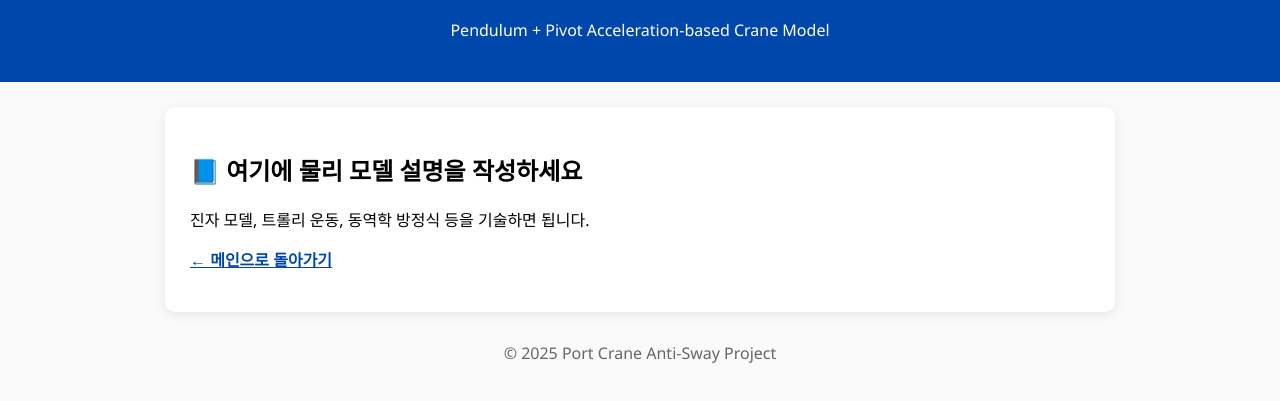
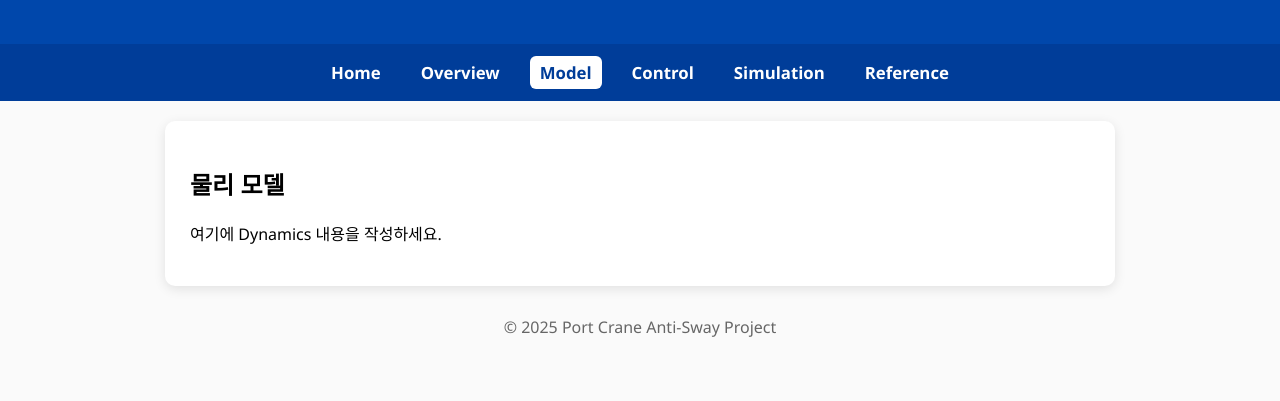
Before and after one commit to sweetyspicypunch/port-crane-Anti-sway-project, a plain HTML site: page model.html in a window 1280 px wide. Shown: the part 95-496 px from the top of the page. Drawn offline with Linux system fonts and the light colour scheme.

Commit message:
Update model.html
상단 네비게이션 바 추가 업데이트

```diff
--- a/model.html
+++ b/model.html
@@ -2,18 +2,29 @@
 <html lang="ko">
 <head>
   <meta charset="UTF-8">
-  <title>물리 모델 (Dynamics)</title>
+  <title>Model</title>
   <meta name="viewport" content="width=device-width, initial-scale=1">
 
   <style>
     body { margin: 0; background: #fafafa; font-family: "Segoe UI", sans-serif; }
     header { background: #0047ab; color: white; padding: 25px; text-align: center; }
+
+    .navbar {
+      background: #003d99; padding: 12px 20px;
+      display: flex; gap: 20px; justify-content: center;
+    }
+    .navbar a {
+      color: white; font-weight: bold; text-decoration: none;
+      padding: 5px 10px; border-radius: 6px; font-size: 1.05em;
+    }
+    .navbar a.active { background: white; color: #003d99; }
+
     .container {
       max-width: 900px; margin: 0 auto; padding: 25px;
       background: white; border-radius: 10px;
-      margin-top: 25px; box-shadow: 0 3px 12px rgba(0,0,0,0.08);
+      margin-top: 20px; box-shadow: 0 3px 12px rgba(0,0,0,0.1);
     }
-    a { color: #0047ab; font-weight: bold; }
+
     footer { text-align: center; padding: 30px; color: #666; }
   </style>
 </head>
@@ -22,19 +33,33 @@
 
 <header>
   <h1>2. 물리 모델 (Dynamics)</h1>
-  <p>Pendulum + Pivot Acceleration-based Crane Model</p>
 </header>
 
+<nav class="navbar">
+  <a href="index.html">Home</a>
+  <a href="overview.html">Overview</a>
+  <a href="model.html">Model</a>
+  <a href="control.html">Control</a>
+  <a href="simulation.html">Simulation</a>
+  <a href="reference.html">Reference</a>
+</nav>
+
 <div class="container">
-  <h2>📘 여기에 물리 모델 설명을 작성하세요</h2>
-  <p>진자 모델, 트롤리 운동, 동역학 방정식 등을 기술하면 됩니다.</p>
-
-  <p><a href="index.html">← 메인으로 돌아가기</a></p>
+  <h2>물리 모델</h2>
+  <p>여기에 Dynamics 내용을 작성하세요.</p>
 </div>
 
 <footer>
   © 2025 Port Crane Anti-Sway Project
 </footer>
 
+<script>
+  const currentPage = window.location.pathname.split('/').pop();
+  document.querySelectorAll('.navbar a').forEach(link => {
+    if (currentPage === link.getAttribute('href')) link.classList.add('active');
+    if (!currentPage && link.getAttribute('href') === "index.html") link.classList.add('active');
+  });
+</script>
+
 </body>
 </html>
```
